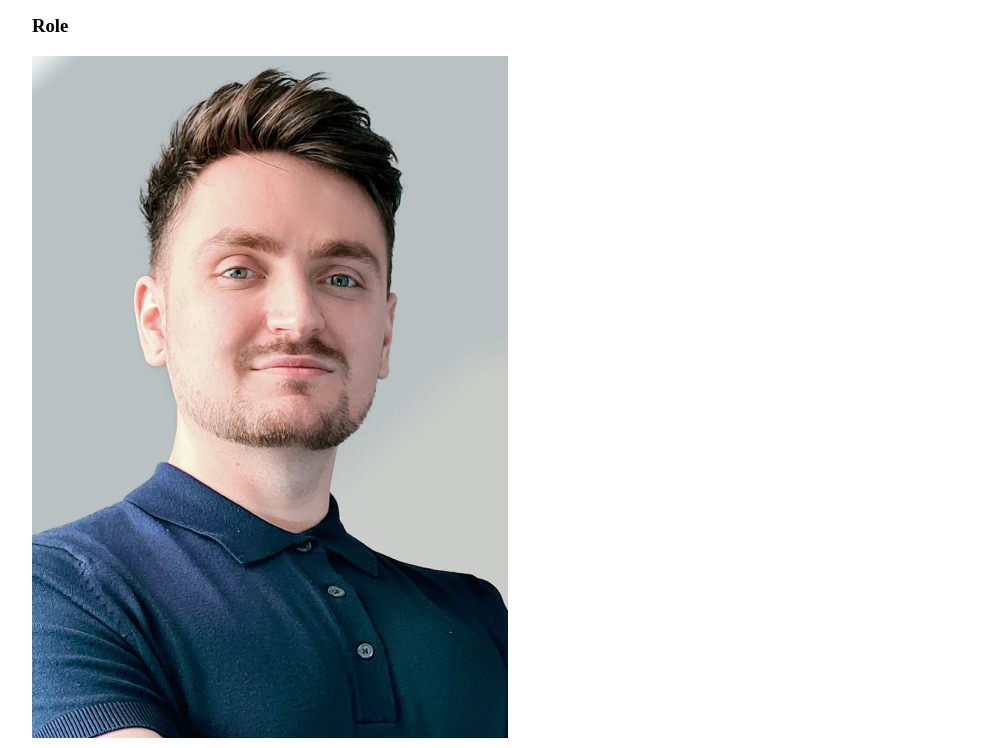
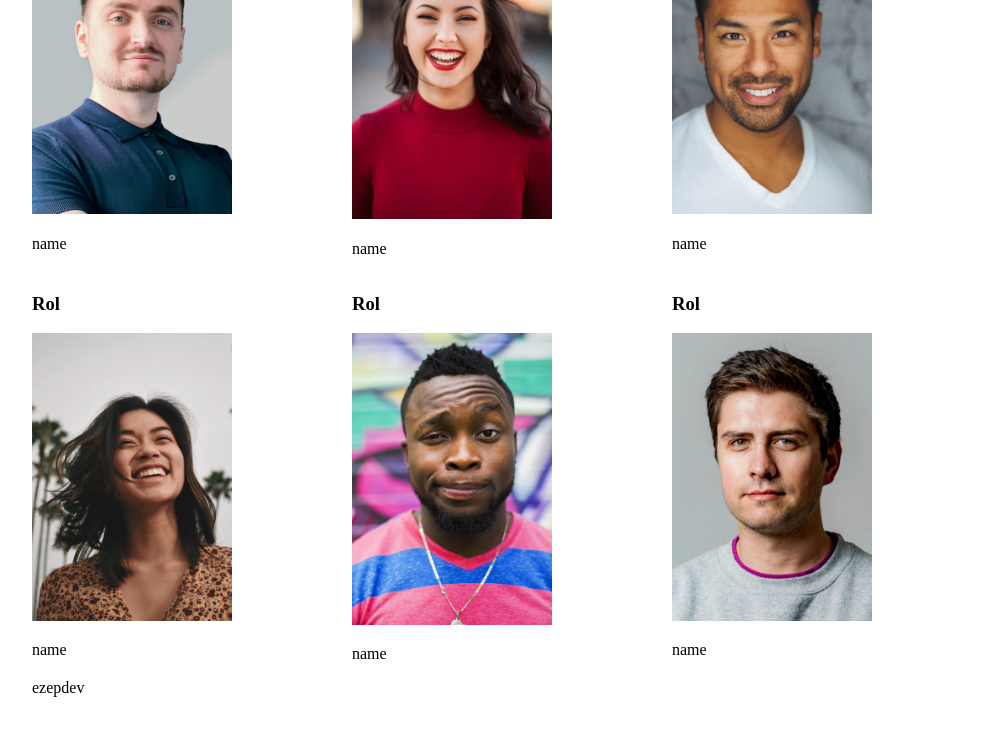
Before and after one commit to ezepdev/my_team_page, a website: page public/index.html in a window 1280 px wide. Shown: the part 275-1023 px from the top of the page, without its empty margins (128-1116 px from the left). Drawn offline with Linux system fonts and the light colour scheme.

Commit message:
agrego display grid a el contenido principal

```diff
--- a/public/css/style.css
+++ b/public/css/style.css
@@ -1,7 +1,8 @@
 @import 'normalize.css';
 
 .container {
-    margin: 10em;
+    margin: 2em 10em;
+
 }
 
 .header {
@@ -12,3 +13,16 @@
 .header__title {
     flex-basis: 50% ;
 }
+
+.team {
+    display: grid;
+    grid-template-columns: repeat(3,1fr);
+}
+
+.team__card {
+    width: 200px;
+}
+
+.team__card img {
+    width: 200px;
+}
```
